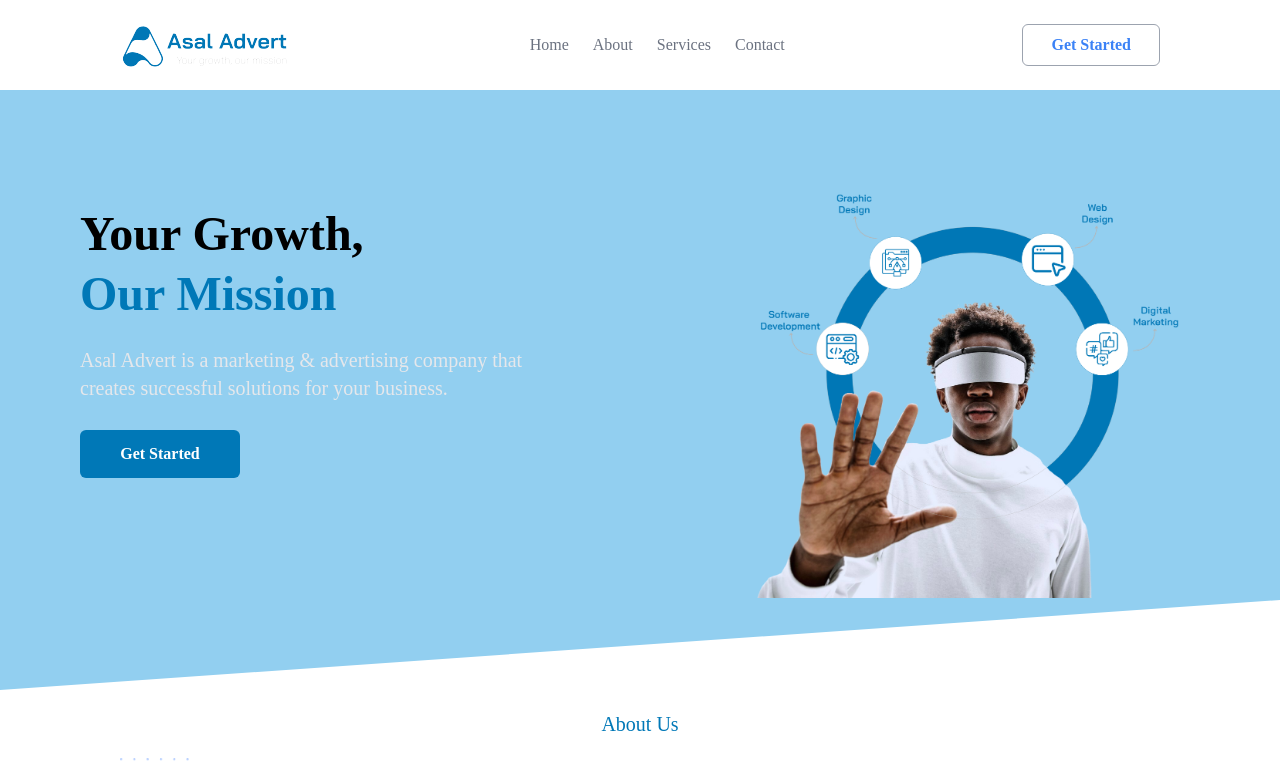
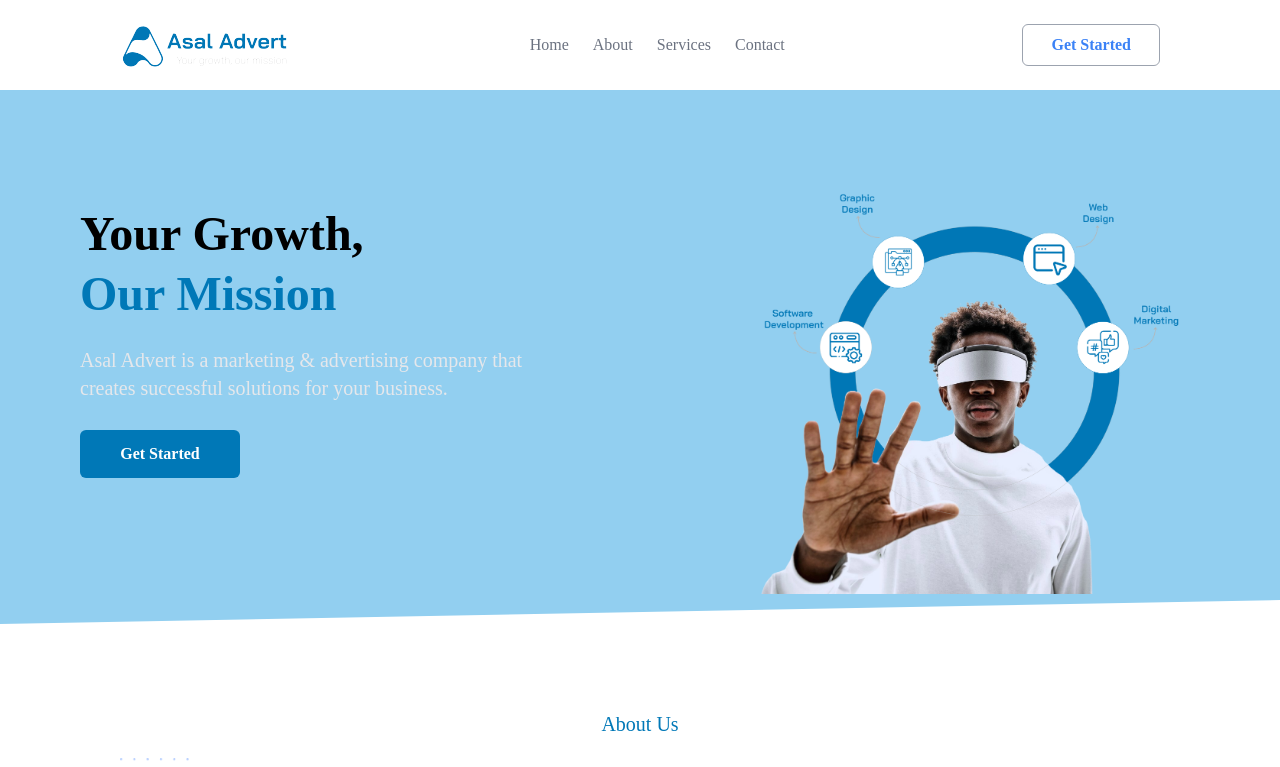
Before and after one commit to Ashakour1/AsalAdvert.so, a Next.js app: page / in a window 1280 px wide. Shown: the top 767 px of the page. Built offline with nearby package versions, Linux system fonts and the light colour scheme.

Commit message:
Update HeroSection styles for improved layout and image dimensions

```diff
--- a/app/components/Hero-section.tsx
+++ b/app/components/Hero-section.tsx
@@ -7,7 +7,7 @@ const HeroSection = () => {
       <div
         className="absolute inset-0 bg-[#92cff0] clip-hero"
         style={{
-          clipPath: "polygon(0 0, 100% 0, 100% 85%, 0 100%)",
+          clipPath: "polygon(0 0, 100% 0, 100% 85%, 0 89%)",
         }}
       />
       <main className="container mx-auto px-20 py-16 md:pt-20 relative h-[600px]">
@@ -30,7 +30,7 @@ const HeroSection = () => {
             </div>
           </div>
           <div>
-            <Image width={450} height={300} src="/hero-sec.png" className="" alt="hero" />
+            <Image width={446} height={400} src="/hero-sec.png" className="" alt="hero" />
           </div>
         </div>
       </main>
```
